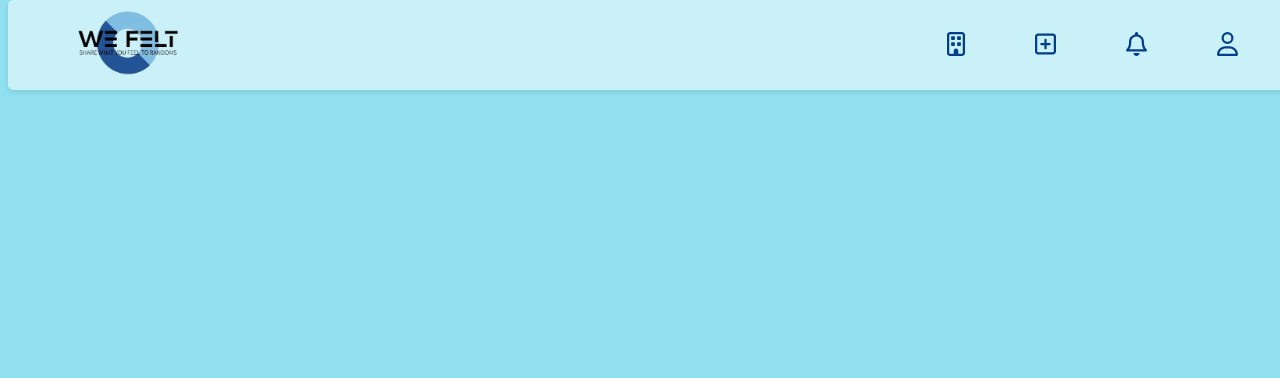
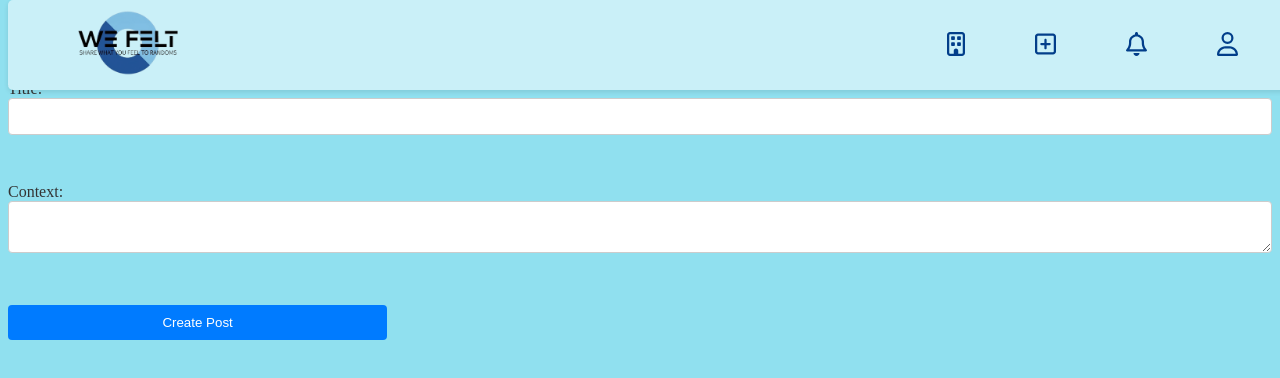
Before and after one commit to akshitkamboz13/We-Felt, a React (Vite) app: page /create-post in a window 1280 px wide. Before the commit this address had no page. Shown: the top 378 px of the page. Built offline with nearby package versions, Linux system fonts and the light colour scheme.

Commit message:
feat/CreatePost & Profile

```diff
--- a/src/App.jsx
+++ b/src/App.jsx
@@ -3,6 +3,8 @@ import Navbar from './components/navbar/Navbar';
 import { BrowserRouter, Route, Routes } from 'react-router-dom';
 import Login from './components/login/Login';
 import Home from './components/home/Home';
+import CreatePost from './components/createPost/CreatePost';
+import Profile from './components/profile/Profile';
 
 function App() {
   return (
@@ -12,7 +14,9 @@ function App() {
 
         <Routes>
         <Route path="/home" element={<Home />}/>
+        <Route path="/create-post" element={<CreatePost />}/>
           <Route path="/Login" element={<Login />}/>
+          <Route path="/Profile" element={<Profile />}/>
         </Routes>
       </BrowserRouter>
     </div>
--- /dev/null
+++ b/src/components/createPost/CreatePost.css
@@ -0,0 +1,44 @@
+
+
+  .container {
+    max-width: 600px;
+    margin: 50px auto;
+    padding: 20px;
+    background-color: #fff;
+    border-radius: 8px;
+    box-shadow: 0 0 10px rgba(0, 0, 0, 0.1);
+  }
+
+  h1 {
+    text-align: center;
+    color: #333;
+  }
+
+  label {
+    display: block;
+    margin-bottom: 10px;
+    color: #333;
+  }
+
+  input,
+  textarea {
+    width: 100%;
+    padding: 10px;
+    margin-bottom: 20px;
+    border: 1px solid #ccc;
+    border-radius: 4px;
+    box-sizing: border-box;
+  }
+
+  button {
+    background-color: #007bff;
+    color: #fff;
+    padding: 10px 20px;
+    border: none;
+    border-radius: 4px;
+    cursor: pointer;
+  }
+
+  button:hover {
+    background-color: #0056b3;
+  }
--- /dev/null
+++ b/src/components/createPost/CreatePost.jsx
@@ -0,0 +1,52 @@
+import React, { useState } from 'react';
+import './CreatePost.css';
+
+const CreatePost = () => {
+  const currentUser = JSON.parse(localStorage.getItem('currentUser'));
+  const [title, setTitle] = useState('');
+  const [context, setContext] = useState('');
+
+  const handleCreatePost = async () => {
+    try {
+      const response = await fetch('https://mocki.io/v1/e143b00e-f8a3-4fd4-9dd2-2fab882bd62f', {
+        method: 'POST',
+        headers: {
+          'Content-Type': 'application/json',
+        },
+        body: JSON.stringify({
+          name: currentUser.name,
+          title: title,
+          context: context,
+        }),
+      });
+
+      if (response.ok) {
+        console.log('Post created successfully!');
+        // You can add additional logic here, such as redirecting to a different page.
+      } else {
+        console.error('Failed to create post:', response.statusText);
+      }
+    } catch (error) {
+      console.error('Error creating post:', error);
+    }
+  };
+
+  return (
+    <div>
+      <h1>Create Post</h1>
+      <label>
+        Title:
+        <input type="text" value={title} onChange={(e) => setTitle(e.target.value)} />
+      </label>
+      <br />
+      <label>
+        Context:
+        <textarea value={context} onChange={(e) => setContext(e.target.value)} />
+      </label>
+      <br />
+      <button onClick={handleCreatePost}>Create Post</button>
+    </div>
+  );
+};
+
+export default CreatePost;
--- a/src/components/home/Home.jsx
+++ b/src/components/home/Home.jsx
@@ -7,7 +7,7 @@ const Home = () => {
   useEffect(() => {
     const fetchData = async () => {
       try {
-        const response = await fetch('https://mocki.io/v1/e143b00e-f8a3-4fd4-9dd2-2fab882bd62f');
+        const response = await fetch('https://mocki.io/v1/7f156d25-5eb6-495c-a0b0-02e30a7a9ed3');
         const data = await response.json();
         setPostData(data);
       } catch (error) {
--- a/src/components/login/Login.jsx
+++ b/src/components/login/Login.jsx
@@ -17,7 +17,7 @@ const Login = () => {
 
   const fetchData = async () => {
     try {
-      const response = await fetch('../../assets/users.json'); // Replace with your API endpoint
+      const response = await fetch('https://mocki.io/v1/e143b00e-f8a3-4fd4-9dd2-2fab882bd62f'); // Replace with your API endpoint
       const data = await response.json();
       console.log('Fetched data:', data);
     } catch (error) {
--- a/src/components/navbar/Navbar.jsx
+++ b/src/components/navbar/Navbar.jsx
@@ -6,6 +6,7 @@ import './Navbar.css';
 import logo from "./logo/WeFeltLogo.png";
 
 const Navbar = () => {
+  const currentUser = localStorage.getItem('currentUser');
     return (
     <nav className="navbar">
       <div className="navbar-container">
@@ -22,7 +23,7 @@ const Navbar = () => {
           </li>
 
           <li className="nav-item">
-            <NavLink to="/explore" className="nav-links">
+            <NavLink to={currentUser? "/create-post":"/Login"} className="nav-links">
               <FontAwesomeIcon icon={faPlusSquare} className='nav-icons' />
             </NavLink>
           </li>
@@ -32,7 +33,7 @@ const Navbar = () => {
             </NavLink>
           </li>
           <li className="nav-item">
-            <NavLink to="/login" className="nav-links">
+            <NavLink to={currentUser? "/Profile":"/Login"} className="nav-links">
               <FontAwesomeIcon icon={faUser} className='nav-icons'  />
             </NavLink>
           </li>
--- /dev/null
+++ b/src/components/profile/Profile.jsx
@@ -0,0 +1,42 @@
+import React from 'react';
+import { Link } from 'react-router-dom';
+
+const Profile = ({ history }) => {
+  // Retrieve user information from localStorage
+  const currentUser = JSON.parse(localStorage.getItem('currentUser'));
+
+  // Function to handle sign out
+  const handleSignOut = () => {
+    // Remove currentUser from localStorage
+    localStorage.removeItem('currentUser');
+    // Redirect to the login page or any other desired route
+    history.push('/login');
+  };
+
+  // Check if user information is available
+  if (!currentUser) {
+    return (
+      <div>
+        <br/><br/><br/><br/><br/><br/><br/><br/><br/>
+        <h2>Error: User information not found. Please log in.</h2>
+        <a href="/Login">
+              Login
+            </a>
+      </div>
+    );
+  }
+
+  return (
+    <div>
+      <br/><br/><br/><br/><br/><br/><br/><br/><br/>
+      <h2>Welcome, {currentUser.name}!</h2>
+      <p>Email: {currentUser.email}</p>
+      {/* Add more details or functionality as needed */}
+
+      {/* Sign Out button */}
+      <button onClick={handleSignOut}>Sign Out</button>
+    </div>
+  );
+};
+
+export default Profile;
```
Also changed, not shown: 1 other file (tests, documents, lock files or other folders).
